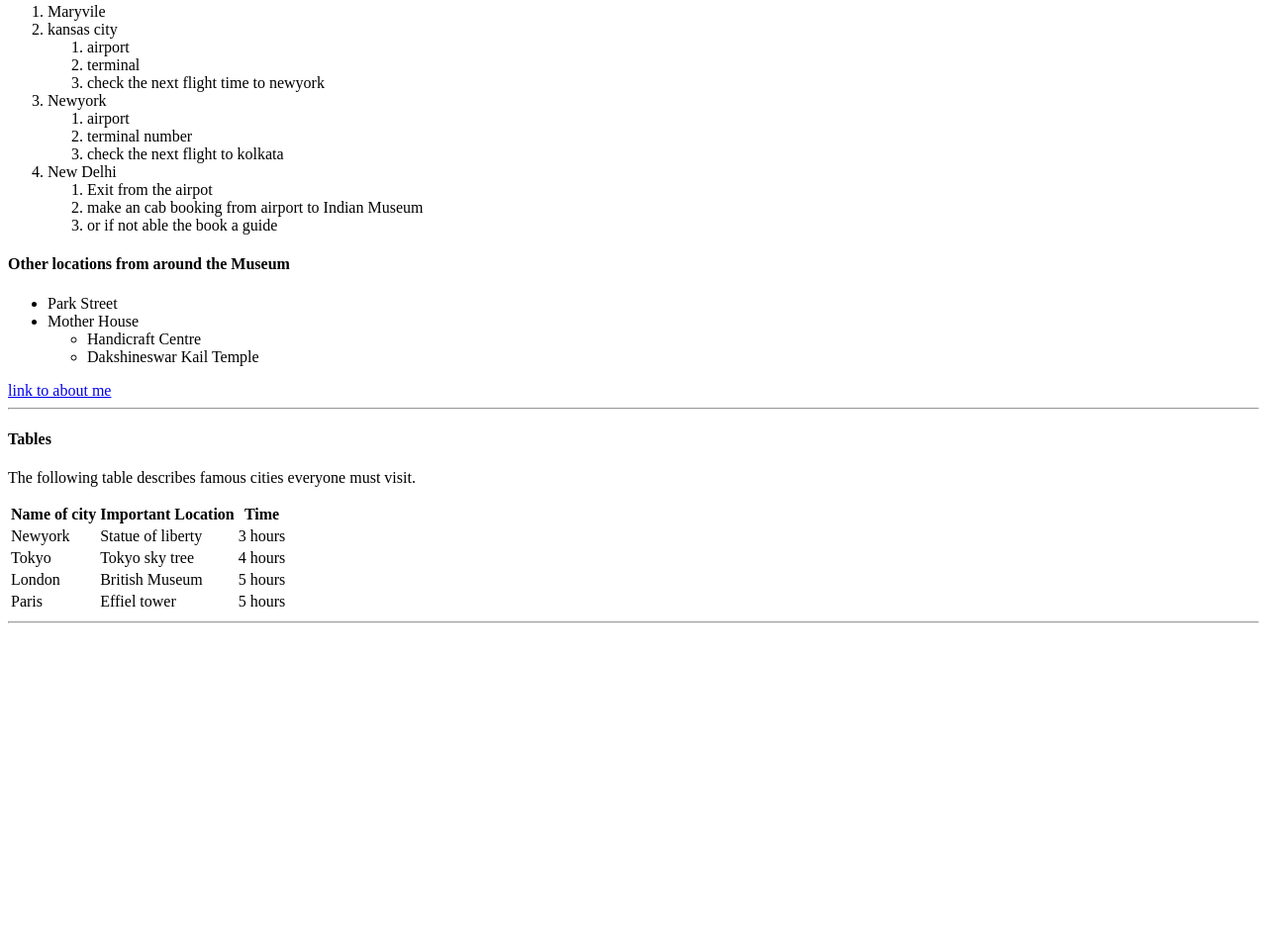
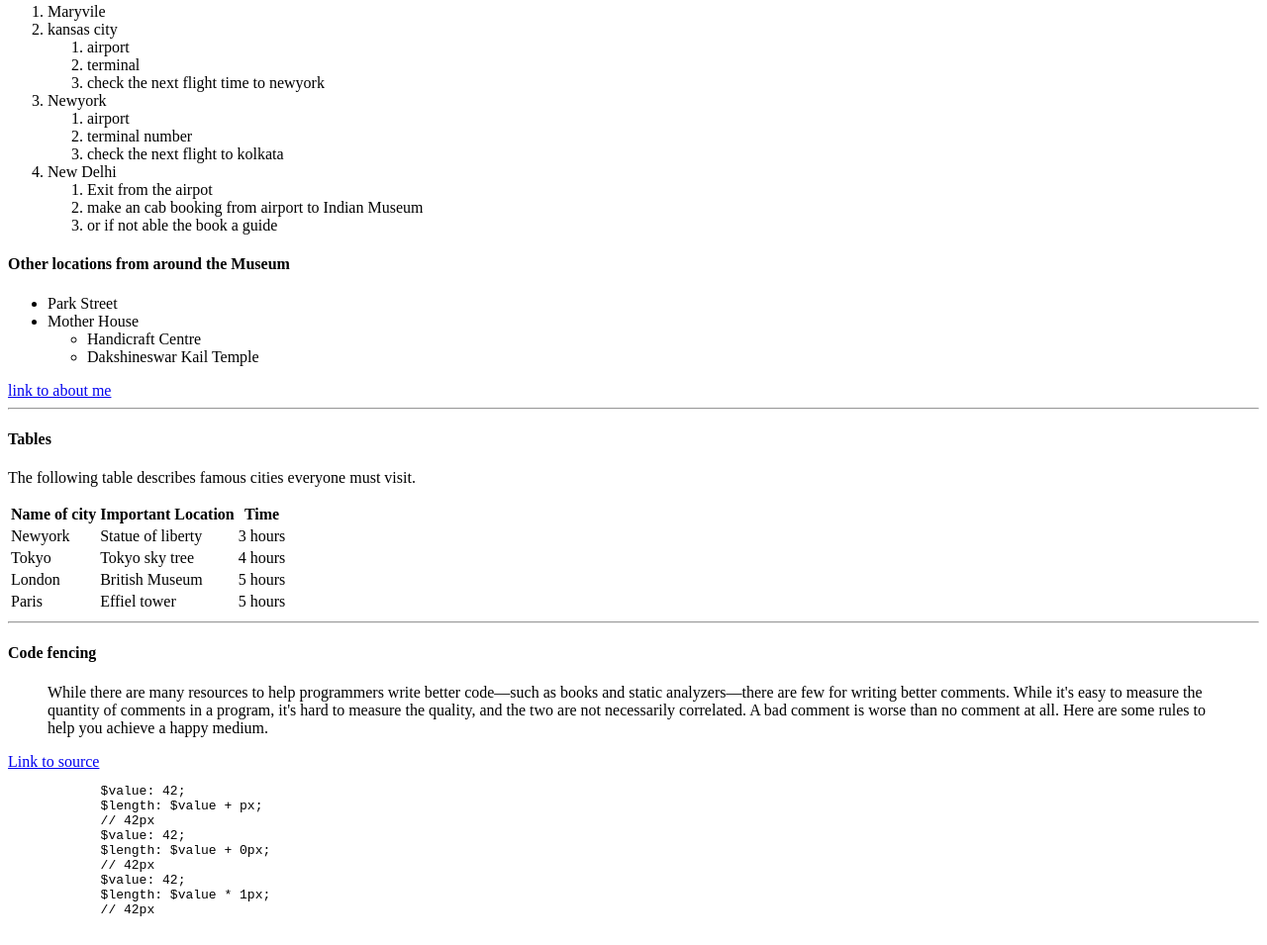
Before and after one commit to 44-563-Web-Apps-F22/44563-webapps-assignment-3-Adi758, a plain HTML site: page index.html in a window 1280 px wide. Shown: the part 214-1169 px from the top of the page at 99% size. Before the commit the page ends 852 px from the top, so only its background shows below. Drawn offline with Linux system fonts and the light colour scheme.

Commit message:
Update index.html

```diff
--- a/index.html
+++ b/index.html
@@ -77,5 +77,21 @@
             </tr>
         </table>
     <hr>
+    <h4>Code fencing</h4>
+       <blockquote > While there are many resources to help programmers write better code—such as books and static analyzers—there are few for writing better comments. While it's easy to measure the quantity of comments in a program, it's hard to measure the quality, and the two are not necessarily correlated.
+         A bad comment is worse than no comment at all.
+         Here are some rules to help you achieve a happy medium.</blockquote>
+        <a href="https://stackoverflow.blog/2021/12/23/best-practices-for-writing-code-comments/">Link to source</a>
+        <pre>
+            $value: 42;
+            $length: $value + px;
+            // 42px
+            $value: 42;
+            $length: $value + 0px;
+            // 42px
+            $value: 42;
+            $length: $value * 1px;
+            // 42px
+        </pre>
 </body>
 </html>
```
